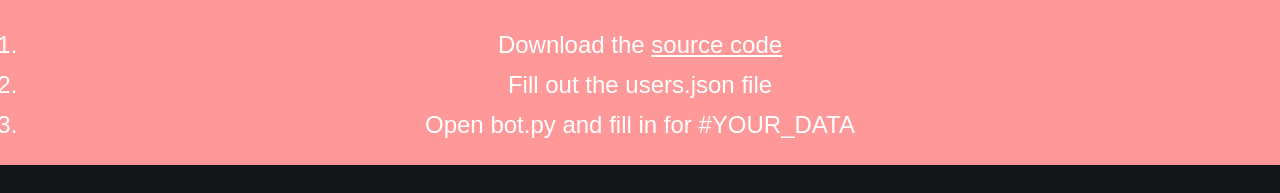
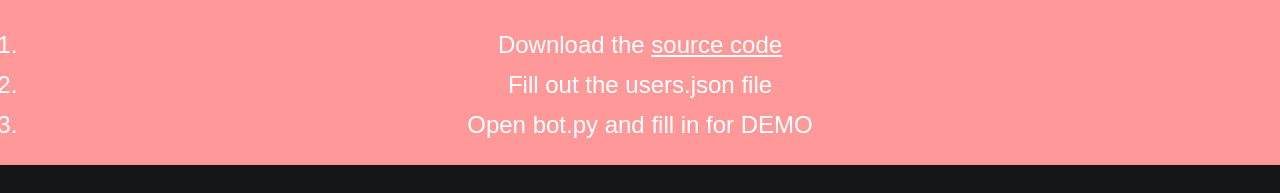
Before and after one commit to gdiazbanuelos/Discord-IntroBot-Site, a Next.js app: page / in a window 1280 px wide. Shown: the part 973-1166 px from the top of the page. Built offline with nearby package versions, Linux system fonts and the light colour scheme.

Commit message:
Updated text to website

```diff
--- a/components/install.js
+++ b/components/install.js
@@ -14,7 +14,7 @@ function Install() {
                     Fill out the users.json file
                 </li>
                 <li>
-                    Open bot.py and fill in for #YOUR_DATA
+                    Open bot.py and fill in for DEMO
                 </li>
             </ol>
         </div>
```
